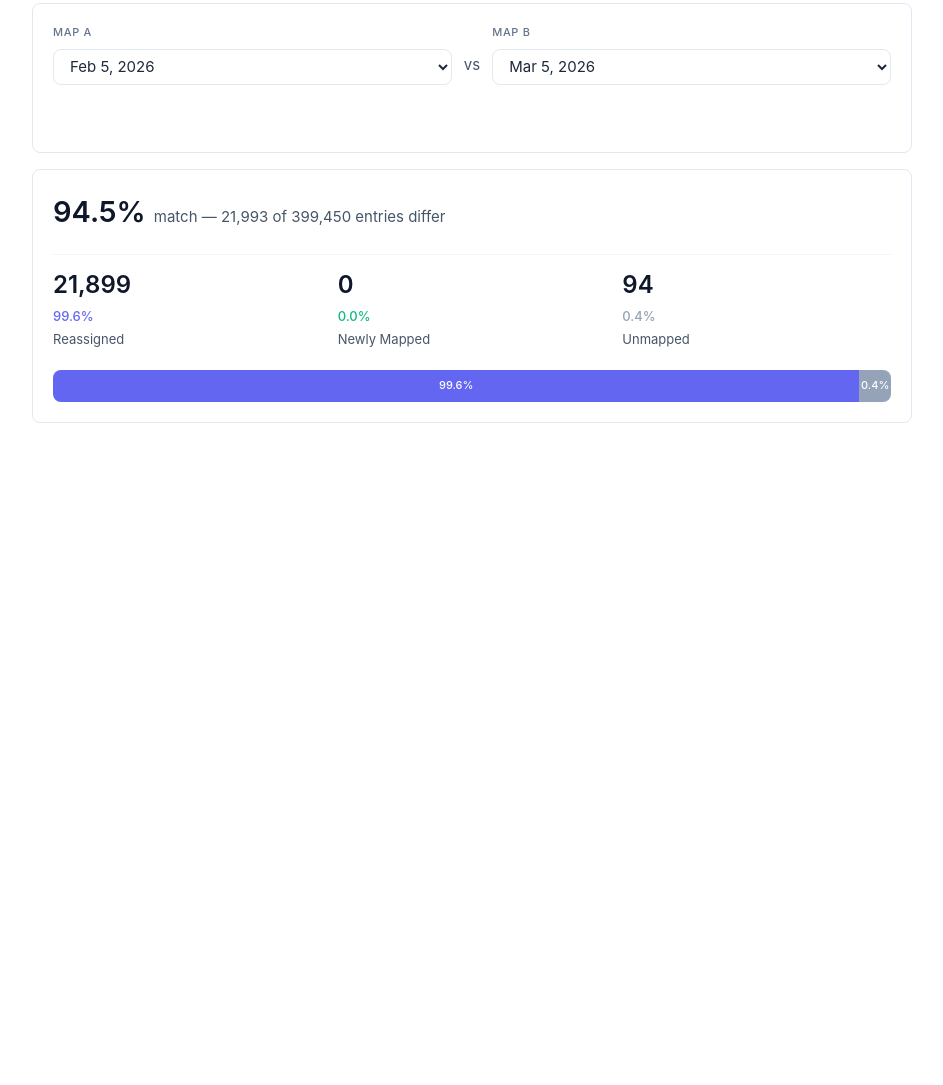
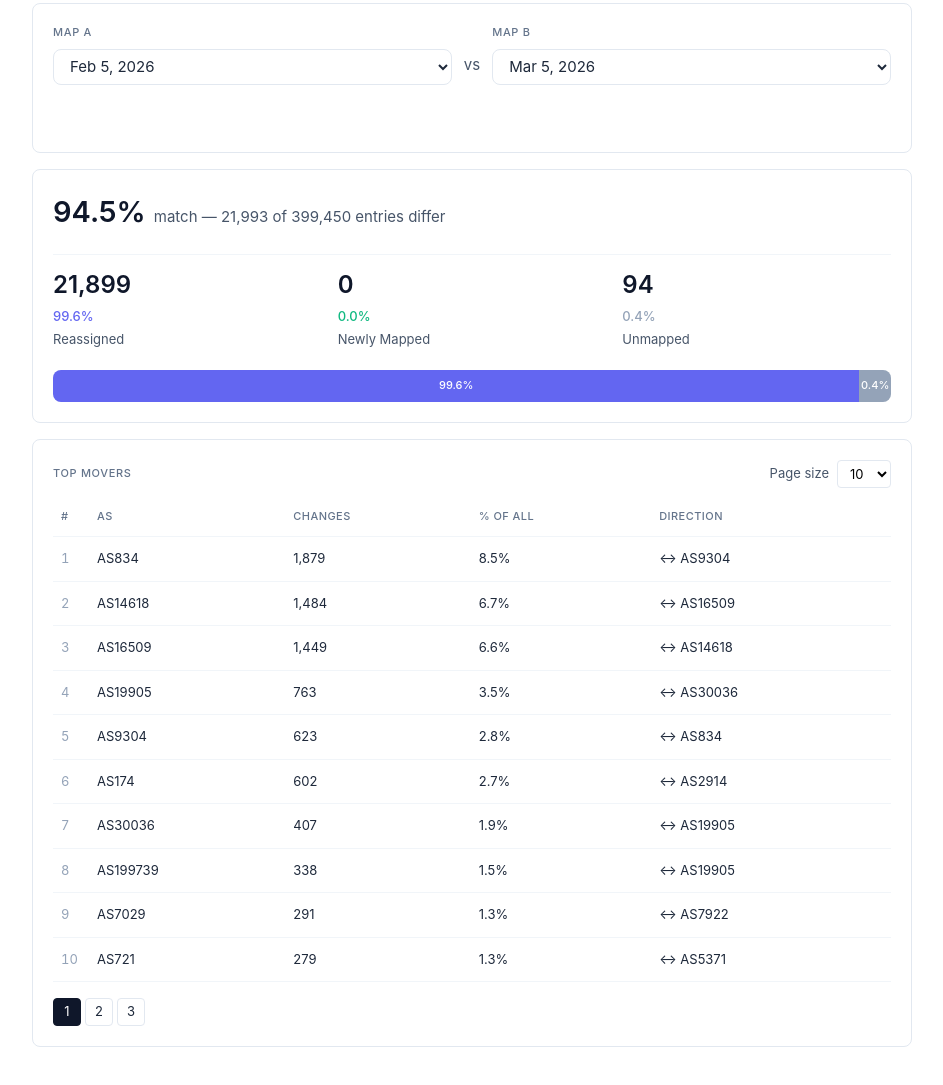
Before and after one commit to jorisstrakeljahn/asmap-dashboard, a plain HTML site: page web/index.html in a window 1280 px wide. Shown: the part 1145-2230 px from the top of the page, without its empty margins (168-1111 px from the left). Before the commit the page ends 1616 px from the top, so only its background shows below. Drawn offline with Linux system fonts and the light colour scheme.

Commit message:
web: Render top movers table
Adds the paginated Top Movers table below the diff explorer's
classification breakdown. Each row shows rank, AS number, total
prefix changes, share of all changes, and the direction of the
movement.

Direction is derived from the gained / lost counts that diff_maps()
emits per AS, so a row that only gained previously unmapped prefixes
shows "+ from unmapped" and a row that only lost prefixes shows
"\u2212 to AS<n>" instead of an arbitrary bidirectional arrow. Rows
that both gain and lose render as a true bidirectional swap.

For backwards compatibility with metrics.json files generated before
gained / lost were tracked, the renderer falls back to the legacy
primary_counterpart-only rendering.

```diff
--- a/web/assets/css/maps.css
+++ b/web/assets/css/maps.css
@@ -326,3 +326,80 @@
     flex-direction: column;
     gap: var(--space-4);
 }
+
+.top-movers__header {
+    display: flex;
+    align-items: center;
+    justify-content: space-between;
+    gap: var(--space-3);
+}
+
+.top-movers__page-size {
+    display: inline-flex;
+    align-items: center;
+    gap: var(--space-2);
+    font-size: var(--font-size-sm);
+}
+
+.top-movers__page-size select {
+    height: 28px;
+    padding: 0 var(--space-2);
+    border: 1px solid var(--color-border);
+    border-radius: 4px;
+    background: var(--color-bg);
+    font-size: var(--font-size-sm);
+}
+
+.top-movers__table {
+    overflow-x: auto;
+}
+
+.top-movers__grid {
+    width: 100%;
+    border-collapse: collapse;
+}
+
+.top-movers__grid th,
+.top-movers__grid td {
+    text-align: left;
+    padding: var(--space-3) var(--space-2);
+    border-bottom: 1px solid var(--color-divider);
+    font-size: var(--font-size-sm);
+}
+
+.top-movers__grid th {
+    font-weight: var(--font-weight-medium);
+    color: var(--color-text-uppercase);
+    text-transform: uppercase;
+    letter-spacing: 0.04em;
+    font-size: var(--font-size-xs);
+}
+
+.top-movers__rank {
+    color: var(--color-text-subtle);
+    font-variant-numeric: tabular-nums;
+    width: 36px;
+}
+
+.top-movers__pagination {
+    display: flex;
+    gap: var(--space-1);
+    margin-top: var(--space-2);
+}
+
+.top-movers__page {
+    height: 28px;
+    min-width: 28px;
+    padding: 0 var(--space-2);
+    border: 1px solid var(--color-border);
+    border-radius: 4px;
+    background: var(--color-bg);
+    color: var(--color-text-base);
+    font-size: var(--font-size-sm);
+}
+
+.top-movers__page.is-active {
+    background: var(--color-text-strong);
+    color: var(--color-bg);
+    border-color: var(--color-text-strong);
+}
--- a/web/assets/js/components/diff-explorer.js
+++ b/web/assets/js/components/diff-explorer.js
@@ -1,4 +1,5 @@
 import { formatDate, formatNumber, formatPercent } from "../format.js";
+import * as topMoversTable from "./top-movers-table.js";
 
 export function mount(parent, payload) {
     if (!payload.maps.length || !payload.diffs.length) {
@@ -90,7 +91,11 @@ function renderResults(parent, diffs, fromName, toName) {
     const card = document.createElement("article");
     card.className = "card diff-results";
     card.append(matchBanner(diff), classificationRow(diff), stackedBar(diff));
-    parent.replaceChildren(card);
+
+    const topMoversSlot = document.createElement("div");
+    topMoversTable.mount(topMoversSlot, diff);
+
+    parent.replaceChildren(card, topMoversSlot);
 }
 
 // metrics.json stores every diff once with from < to (chronological).
@@ -119,6 +124,16 @@ function invertDiff(diff, fromName, toName) {
         entries_b: diff.entries_a,
         newly_mapped: diff.unmapped,
         unmapped: diff.newly_mapped,
+        top_movers: (diff.top_movers || []).map(invertTopMover),
+    };
+}
+
+function invertTopMover(row) {
+    if (row.gained === undefined && row.lost === undefined) return row;
+    return {
+        ...row,
+        gained: row.lost ?? 0,
+        lost: row.gained ?? 0,
     };
 }
 
--- /dev/null
+++ b/web/assets/js/components/top-movers-table.js
@@ -0,0 +1,151 @@
+import { formatNumber, formatPercent } from "../format.js";
+
+const PAGE_SIZES = [10, 25, 50];
+const DEFAULT_PAGE_SIZE = 10;
+
+export function mount(parent, diff) {
+    if (!diff || !diff.top_movers.length) {
+        parent.replaceChildren(emptyState());
+        return;
+    }
+
+    const state = { pageSize: DEFAULT_PAGE_SIZE, pageIndex: 0 };
+    const card = document.createElement("article");
+    card.className = "card top-movers";
+
+    const header = document.createElement("header");
+    header.className = "top-movers__header";
+    const title = document.createElement("span");
+    title.className = "card__label uppercase-label";
+    title.textContent = "Top Movers";
+    header.append(title, pageSizeControl(state, () => render()));
+
+    const tableWrap = document.createElement("div");
+    tableWrap.className = "top-movers__table";
+
+    const pagination = document.createElement("nav");
+    pagination.className = "top-movers__pagination";
+
+    card.append(header, tableWrap, pagination);
+    parent.replaceChildren(card);
+
+    function render() {
+        tableWrap.replaceChildren(renderTable(diff, state));
+        pagination.replaceChildren(...renderPagination(diff, state, render));
+    }
+    render();
+}
+
+function renderTable(diff, state) {
+    const start = state.pageIndex * state.pageSize;
+    const rows = diff.top_movers.slice(start, start + state.pageSize);
+
+    const table = document.createElement("table");
+    table.className = "top-movers__grid";
+    table.append(tableHead(), tableBody(rows, diff.total_changes, start));
+    return table;
+}
+
+function tableHead() {
+    const thead = document.createElement("thead");
+    const tr = document.createElement("tr");
+    for (const label of ["#", "AS", "Changes", "% of all", "Direction"]) {
+        const th = document.createElement("th");
+        th.textContent = label;
+        tr.append(th);
+    }
+    thead.append(tr);
+    return thead;
+}
+
+function tableBody(rows, totalChanges, startIndex) {
+    const tbody = document.createElement("tbody");
+    rows.forEach((row, i) => {
+        const tr = document.createElement("tr");
+        const cells = [
+            startIndex + i + 1,
+            `AS${row.asn}`,
+            formatNumber(row.changes),
+            formatPercent(row.changes / Math.max(totalChanges, 1), 1),
+            formatDirection(row),
+        ];
+        cells.forEach((value, idx) => {
+            const td = document.createElement("td");
+            td.textContent = value;
+            if (idx === 0) td.classList.add("top-movers__rank");
+            tr.append(td);
+        });
+        tbody.append(tr);
+    });
+    return tbody;
+}
+
+// Picks the most informative arrow given gained / lost counts.
+// Falls back to the older primary_counterpart-only schema when the
+// row was produced by an older metrics.json (no gained/lost keys).
+function formatDirection(row) {
+    const counterpart = row.primary_counterpart;
+    const gained = row.gained;
+    const lost = row.lost;
+
+    if (gained === undefined && lost === undefined) {
+        if (counterpart === 0 || counterpart === undefined) return "\u2192 unmapped";
+        return `\u2194 AS${counterpart}`;
+    }
+
+    const counterpartLabel = counterpart === 0 ? "unmapped" : `AS${counterpart}`;
+    if (gained > 0 && lost > 0) return `\u2194 AS${counterpart}`;
+    if (gained > 0) return `+ from ${counterpartLabel}`;
+    if (lost > 0) return `\u2212 to ${counterpartLabel}`;
+    return "";
+}
+
+function pageSizeControl(state, onChange) {
+    const wrap = document.createElement("label");
+    wrap.className = "top-movers__page-size";
+    const text = document.createElement("span");
+    text.className = "muted";
+    text.textContent = "Page size";
+    const select = document.createElement("select");
+    for (const size of PAGE_SIZES) {
+        const option = document.createElement("option");
+        option.value = String(size);
+        option.textContent = String(size);
+        if (size === state.pageSize) option.selected = true;
+        select.append(option);
+    }
+    select.addEventListener("change", () => {
+        state.pageSize = Number(select.value);
+        state.pageIndex = 0;
+        onChange();
+    });
+    wrap.append(text, select);
+    return wrap;
+}
+
+function renderPagination(diff, state, onChange) {
+    const totalPages = Math.ceil(diff.top_movers.length / state.pageSize);
+    if (totalPages <= 1) return [];
+
+    const buttons = [];
+    for (let i = 0; i < totalPages; i++) {
+        const button = document.createElement("button");
+        button.type = "button";
+        button.className = "top-movers__page";
+        if (i === state.pageIndex) button.classList.add("is-active");
+        button.textContent = String(i + 1);
+        button.addEventListener("click", () => {
+            state.pageIndex = i;
+            onChange();
+        });
+        buttons.push(button);
+    }
+    return buttons;
+}
+
+function emptyState() {
+    const note = document.createElement("p");
+    note.className = "muted";
+    note.textContent = "No top movers in the selected diff.";
+    return note;
+}
```
